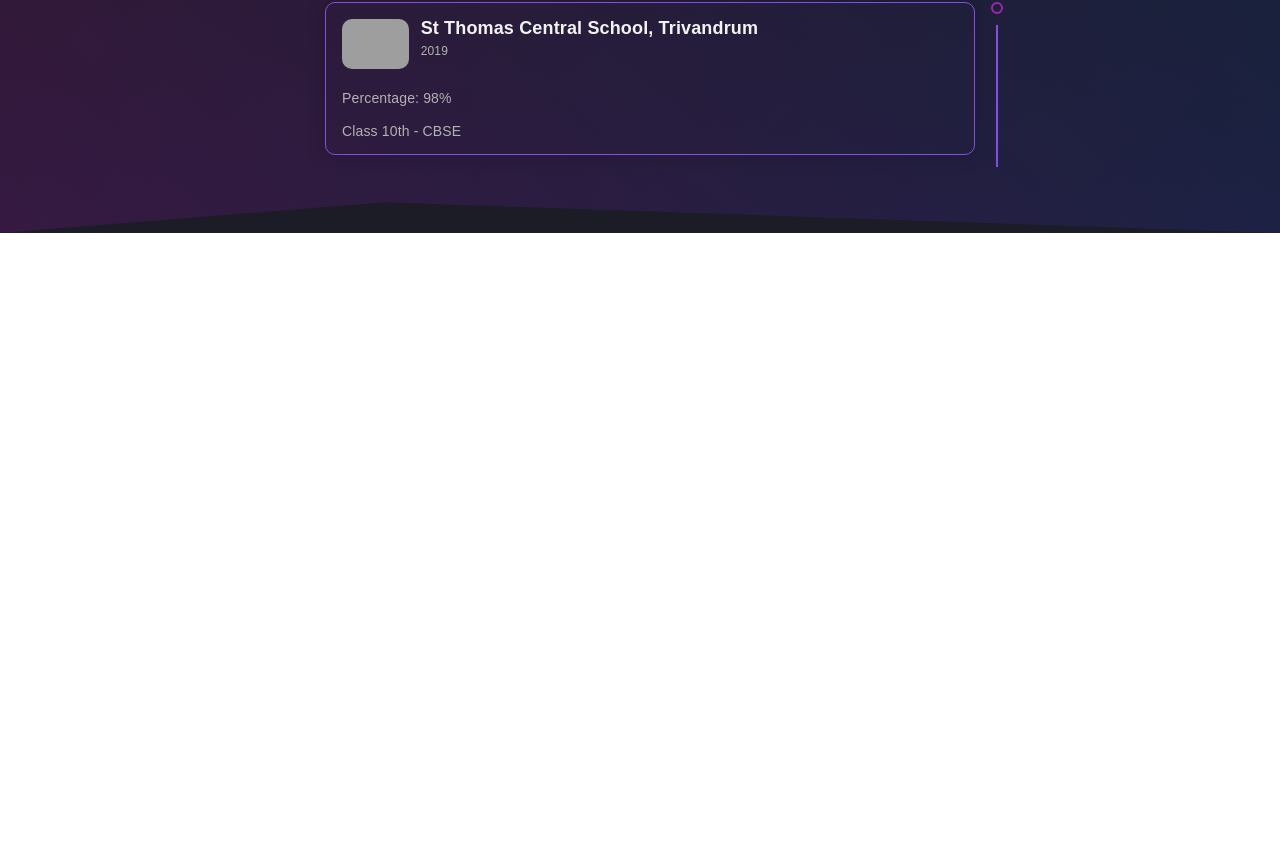
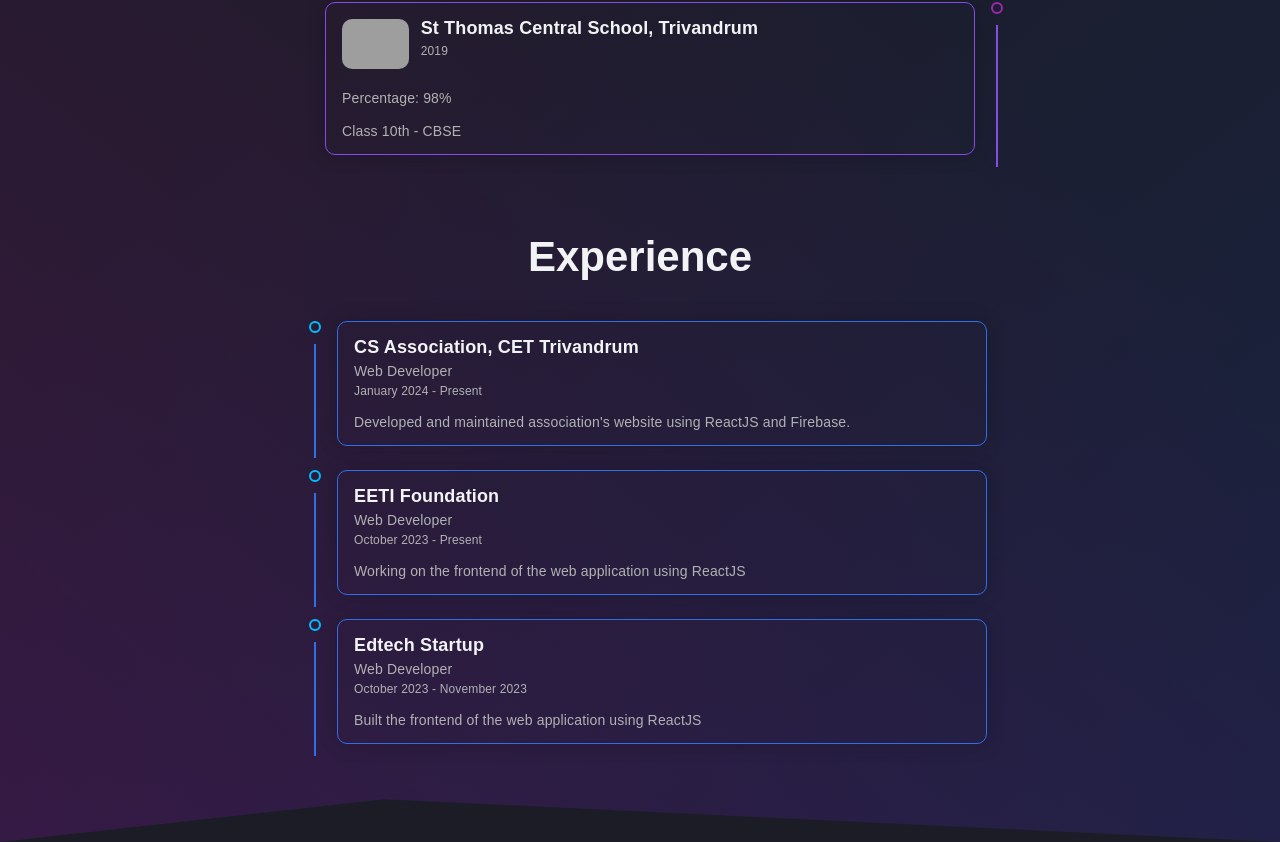
Before and after one commit to abhi-s-03/Portfolio, a React (Vite) app: page / in a window 1280 px wide. Shown: the part 1944-2786 px from the top of the page. Before the commit the page ends 2177 px from the top, so only its background shows below. Built offline with nearby package versions, Linux system fonts and the light colour scheme; grey boxes are pictures that could not be loaded.

Commit message:
Add Exp component and update Edu component

```diff
--- a/src/App.jsx
+++ b/src/App.jsx
@@ -3,6 +3,7 @@
 import Hero from "./components/Hero/Hero.jsx";
 import Skill from "./components/skill/Skill.jsx";
 import Edu from "./components/education/Edu.jsx";
+import Exp from "./components/exp/Exp.jsx";
 
 function App() {
   return (
@@ -14,6 +15,11 @@
           <div className="content">
             <Skill />
             <Edu />
+            <Exp/>
+          </div>
+          <div className="content">
+            {/* <Project/>
+            <Contact/> */}
           </div>
         </div>
       </div>
--- a/src/components/education/Edu.jsx
+++ b/src/components/education/Edu.jsx
@@ -12,14 +12,14 @@
   return (
     <>
       <div id="edu">
-        <div className="edu-wrapper">
+        <div className="wrapper">
           <div className="edu-title">Education</div>
           <div className="edu-content">
             <Timeline>
               {education.map((item) => (
                 <TimelineItem>
                   <TimelineContent sx={{ py: "12px", px: 2 }}>
-                    <div className="edu-card">
+                    <div className="edu-card" style={{border: '0.1px solid #854ce6'}}>
                       <div className="educard-top">
                         <div className="educard-img">
                           <img src={item.img} alt="" />
--- a/src/components/education/edu.css
+++ b/src/components/education/edu.css
@@ -5,13 +5,13 @@
   position: relative;
   z-index: 1;
   align-items: center;
-  padding: 0px 0px 60px 0px;
+  padding: 0;
   @media (max-width: 960px) {
     padding: 0px;
   }
 }
 
-.edu-wrapper {
+.wrapper {
   position: relative;
   display: flex;
   justify-content: space-between;
@@ -64,7 +64,7 @@
   flex-direction: column;
   gap: 12px;
   transition: all 0.3s ease-in-out;
-  border: 0.1px solid #854ce6;
+  border: 0.1px solid #306ee8;
   &:hover {
     box-shadow: rgba(23, 92, 230, 0.15) 0px 4px 24px;
     transform: translateY(-5px);
--- /dev/null
+++ b/src/components/exp/Exp.jsx
@@ -0,0 +1,51 @@
+import "./exp.css";
+import {
+  Timeline,
+  TimelineItem,
+  TimelineSeparator,
+  TimelineConnector,
+  TimelineContent,
+  TimelineDot,
+} from "@mui/lab";
+import { experiences } from "../../data/data.js";
+export default function Exp() {
+  return (
+    <>
+      <div id="exp">
+        <div className="wrapper">
+          <div className="edu-title">Experience</div>
+          <div className="edu-content">
+            <Timeline>
+              {experiences.map((item) => (
+                <TimelineItem>
+                  <TimelineSeparator>
+                    <TimelineDot
+                      variant="outlined"
+                      color="primary"
+                      style={{ borderColor: "#00bfff" }}
+                    />
+                    <TimelineConnector style={{ background: "#306EE8" }} />
+                  </TimelineSeparator>
+                  <TimelineContent sx={{ py: "12px", px: 2 }}>
+                    <div className="edu-card">
+                      <div className="educard-top">
+                        <div className="educard-body">
+                          <div className="educard-name">{item.company}</div>
+                          <div className="educard-degree">{item.role}</div>
+                          <div className="educard-date">{item.date}</div>
+                        </div>
+                      </div>
+                      <div className="educard-desc">
+                        <span>{item.desc}</span>
+                      </div>
+                    </div>
+                  </TimelineContent>
+                </TimelineItem>
+              ))}
+            </Timeline>
+          </div>
+        </div>
+      </div>
+    </>
+  );
+}
--- /dev/null
+++ b/src/components/exp/exp.css
@@ -0,0 +1,12 @@
+#exp {
+  display: flex;
+  flex-direction: column;
+  justify-content: center;
+  position: relative;
+  z-index: 1;
+  align-items: center;
+  padding: 0px 0px 80px 0px;
+  @media (max-width: 960px) {
+    padding: 0px;
+  }
+}
--- a/src/components/navbar/Navbar.jsx
+++ b/src/components/navbar/Navbar.jsx
@@ -22,11 +22,12 @@
             />
           </div>
           <div className="navbar-items">
-            <a href="/">About</a>
-            <a href="/">Skills</a>
-            <a href="/">Education</a>
-            <a href="/">Experience</a>
+            <a href="#about">About</a>
+            <a href="#skill">Skills</a>
+            <a href="#edu">Education</a>
+            <a href="#exp">Experience</a>
             <a href="/">Projects</a>
+            <a href="/">Contact</a>
           </div>
           <div className="navbar-resume">
             <a href={Bio.resume}>Resume</a>
@@ -34,7 +35,7 @@
           {isOpen && (
             <div className="mobile-navbar-items">
               <a
-                href="/"
+                href="#about"
                 onClick={() => {
                   setIsOpen(!isOpen);
                 }}
@@ -42,7 +43,7 @@
                 About
               </a>
               <a
-                href="/"
+                href="#skill"
                 onClick={() => {
                   setIsOpen(!isOpen);
                 }}
@@ -50,7 +51,7 @@
                 Skills
               </a>
               <a
-                href="/"
+                href="#edu"
                 onClick={() => {
                   setIsOpen(!isOpen);
                 }}
@@ -58,7 +59,7 @@
                 Education
               </a>
               <a
-                href="/"
+                href="#exp"
                 onClick={() => {
                   setIsOpen(!isOpen);
                 }}
@@ -74,6 +75,14 @@
                 Projects
               </a>
               <a href={Bio.resume}>Resume</a>
+              <a
+                href="/"
+                onClick={() => {
+                  setIsOpen(!isOpen);
+                }}
+              >
+                Contact
+              </a>
             </div>
           )}
         </div>
```
